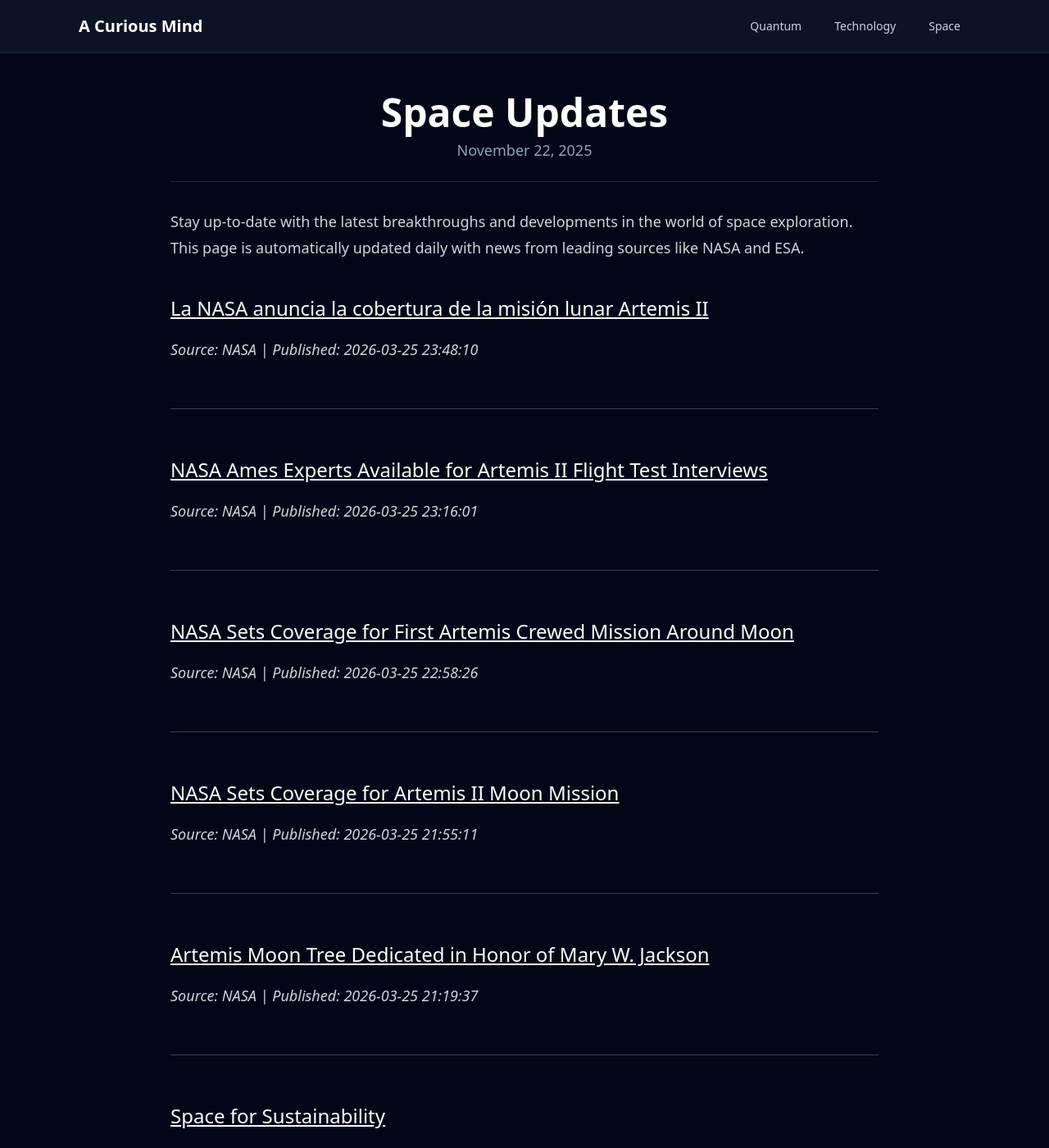
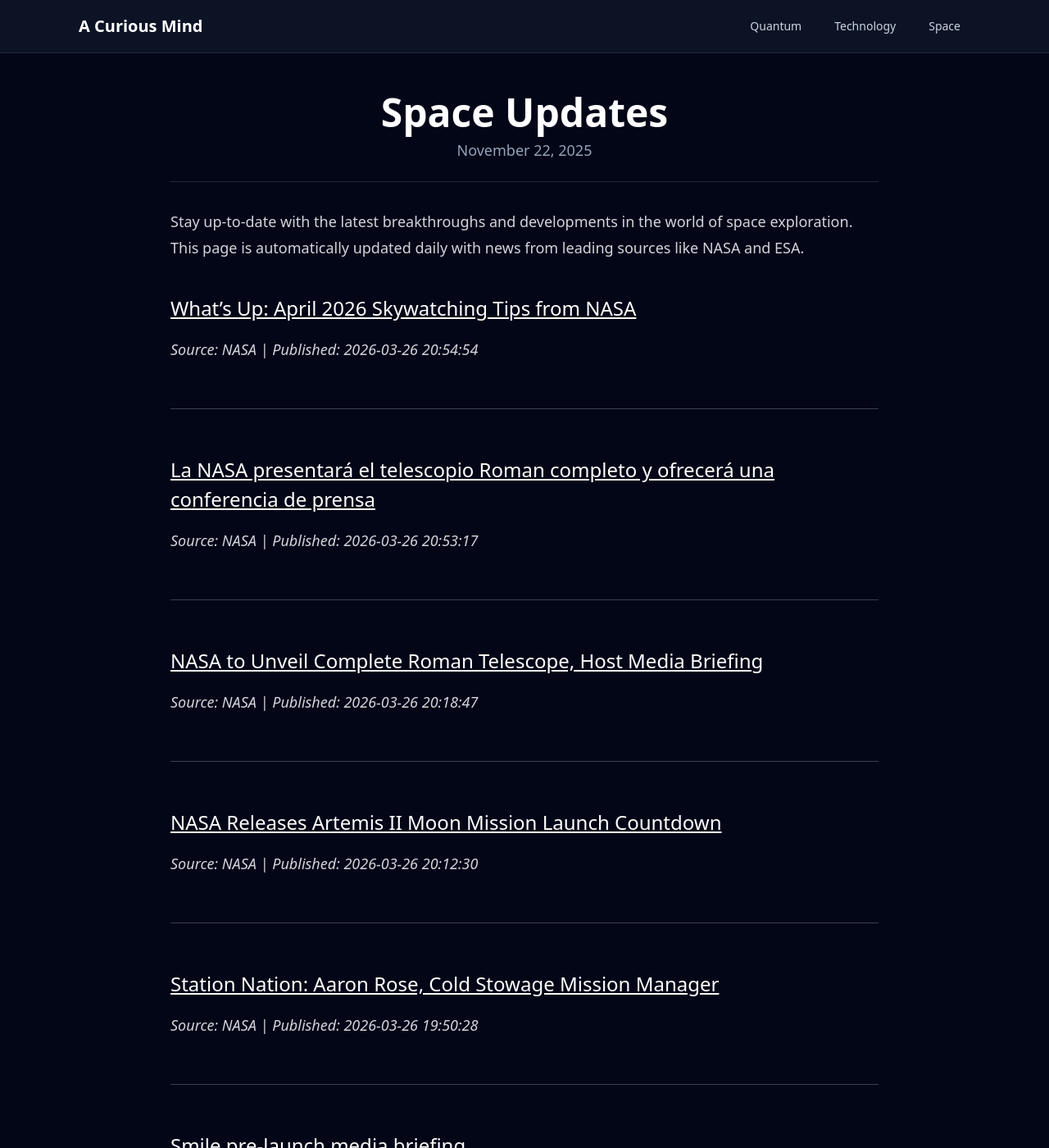
Before and after one commit to onehl7/onehl7.github.io, a Jekyll site: the page built from _posts/2025-11-22-space-updates.md, in a window 1280 px wide and 1400 px high. Shown: the whole window at 82% size. Built offline with Jekyll 4.4.1, drawn with Linux system fonts in a browser that asks for light colours; nearby versions of some CDN libraries; some of the changed text lies outside the part shown.

Commit message:
Update space news data

```diff
--- a/_data/space_news.json
+++ b/_data/space_news.json
@@ -1,39 +1,45 @@
 [
   {
     "source": "NASA",
-    "title": "La NASA anuncia la cobertura de la misi\u00f3n lunar Artemis II",
-    "link": "https://www.nasa.gov/es/la-nasa-anuncia-la-cobertura-de-la-mision-lunar-artemis-ii/",
-    "published": "2026-03-25 23:48:10"
+    "title": "What\u2019s Up: April 2026 Skywatching Tips from NASA",
+    "link": "https://science.nasa.gov/solar-system/whats-up-april-2026-skywatching-tips-from-nasa/",
+    "published": "2026-03-26 20:54:54"
   },
   {
     "source": "NASA",
-    "title": "NASA Ames Experts Available for Artemis II\u00a0Flight Test Interviews",
-    "link": "https://www.nasa.gov/general/nasa-ames-experts-available-for-artemis-ii-flight-test-interviews/",
-    "published": "2026-03-25 23:16:01"
+    "title": "La NASA presentar\u00e1 el telescopio Roman completo y ofrecer\u00e1 una conferencia de prensa",
+    "link": "https://www.nasa.gov/news-release/la-nasa-presentara-el-telescopio-roman-completo-y-ofrecera-una-conferencia-de-prensa/",
+    "published": "2026-03-26 20:53:17"
   },
   {
     "source": "NASA",
-    "title": "NASA Sets Coverage for First Artemis Crewed Mission Around Moon",
-    "link": "https://www.nasa.gov/news-release/nasa-sets-coverage-for-first-artemis-crewed-mission-around-moon/",
-    "published": "2026-03-25 22:58:26"
+    "title": "NASA to Unveil Complete Roman Telescope, Host Media Briefing",
+    "link": "https://www.nasa.gov/news-release/nasa-to-unveil-complete-roman-telescope-host-media-briefing/",
+    "published": "2026-03-26 20:18:47"
   },
   {
     "source": "NASA",
-    "title": "NASA Sets Coverage for Artemis II Moon Mission",
-    "link": "https://www.nasa.gov/missions/artemis/artemis-2/nasa-sets-coverage-for-artemis-ii-moon-mission/",
-    "published": "2026-03-25 21:55:11"
+    "title": "NASA Releases Artemis II Moon Mission Launch Countdown",
+    "link": "https://www.nasa.gov/general/nasa-releases-artemis-ii-moon-mission-launch-countdown/",
+    "published": "2026-03-26 20:12:30"
   },
   {
     "source": "NASA",
-    "title": "Artemis Moon Tree Dedicated in Honor of Mary W. Jackson",
-    "link": "https://science.nasa.gov/learning-resources/science-activation/artemis-moon-tree-dedicated-in-honor-of-mary-w-jackson/",
-    "published": "2026-03-25 21:19:37"
+    "title": "Station Nation:\u00a0Aaron Rose,\u00a0Cold Stowage Mission Manager",
+    "link": "https://www.nasa.gov/centers-and-facilities/johnson/station-nation-aaron-rose-cold-stowage-mission-manager/",
+    "published": "2026-03-26 19:50:28"
   },
   {
     "source": "ESA",
-    "title": "Space for Sustainability",
-    "link": "https://www.esa.int/ESA_Multimedia/Images/2026/03/Space_for_Sustainability",
-    "published": "2026-03-25 15:50:00"
+    "title": "Smile pre-launch media briefing",
+    "link": "https://www.esa.int/ESA_Multimedia/Videos/2026/03/Smile_pre-launch_media_briefing",
+    "published": "2026-03-26 14:22:00"
+  },
+  {
+    "source": "ESA",
+    "title": "Webb & Hubble capture new views of Saturn",
+    "link": "https://www.esa.int/Science_Exploration/Space_Science/Webb/Webb_Hubble_capture_new_views_of_Saturn",
+    "published": "2026-03-25 18:00:00"
   },
   {
     "source": "ESA",
@@ -49,12 +55,6 @@
   },
   {
     "source": "ESA",
-    "title": "Smile fuelled for launch",
-    "link": "https://www.esa.int/ESA_Multimedia/Images/2026/03/Smile_fuelled_for_launch",
-    "published": "2026-03-24 10:00:00"
-  },
-  {
-    "source": "ESA",
     "title": "\u03b5psilon",
     "link": "https://www.esa.int/Science_Exploration/Human_and_Robotic_Exploration/epsilon",
     "published": "2026-01-21 12:54:00"
```
